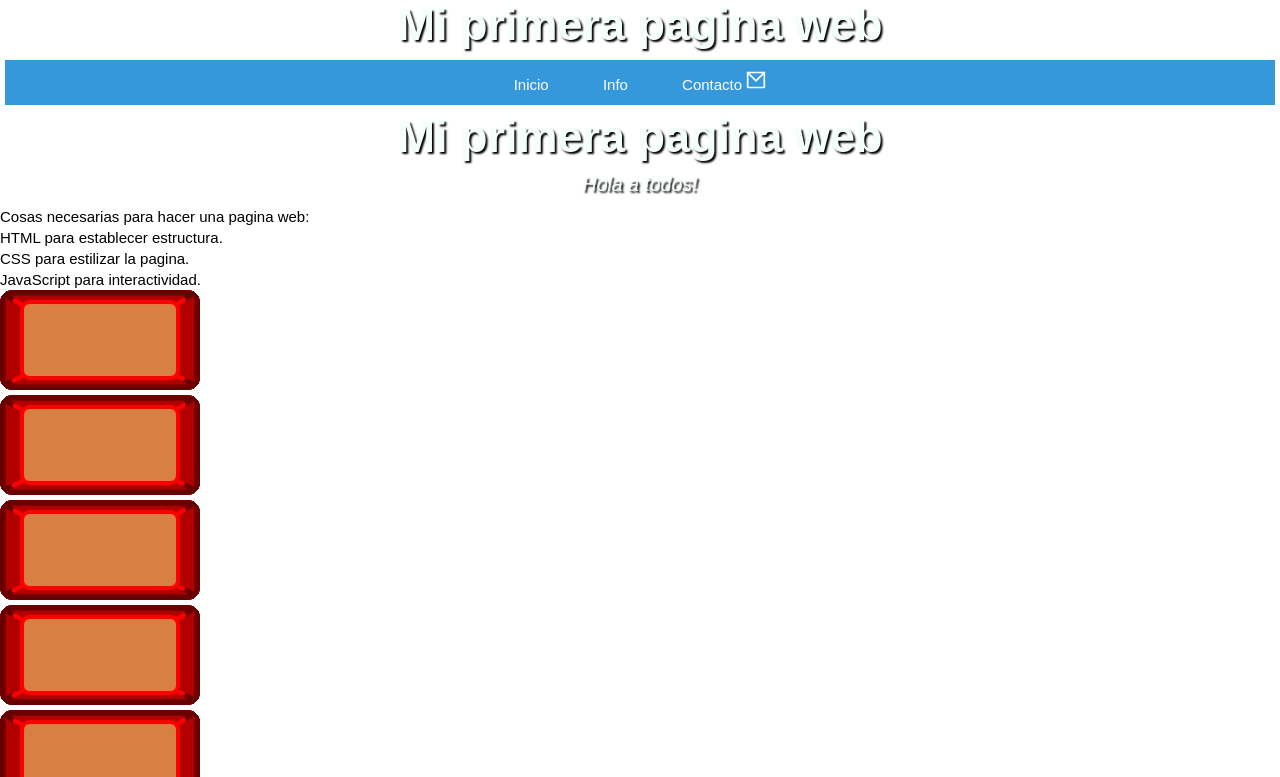
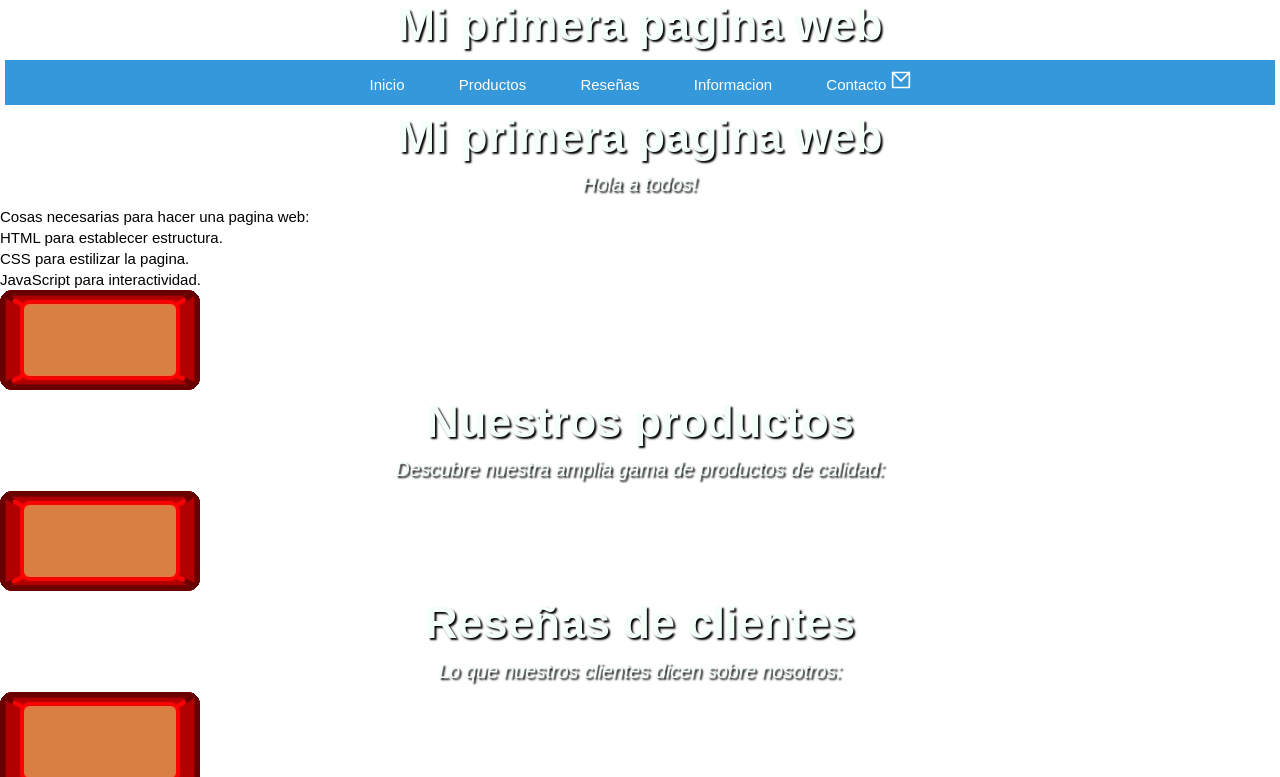
Before and after one commit to 4l4st0r123/Talento_Tech, a plain HTML site: page index.html in a window 1280 px wide. Shown: the part 23-800 px from the top of the page. Drawn offline with Linux system fonts and the light colour scheme.

Commit message:
Added html code

```diff
--- a/index.html
+++ b/index.html
@@ -27,16 +27,10 @@
 
             <nav class="top-nav">
                 <ul class="top-nav-list">
-                    <li class="top-nav-item">
-                        <a href="#home" class="top-nav-link">
-                            Inicio
-                        </a>
-                    </li>
-                    <li class="top-nav-item">
-                        <a href="#about" class="top-nav-link">
-                            Info
-                        </a>
-                    </li>
+                    <li class="top-nav-item"><a href="#home" class="top-nav-link">Inicio</a></li>
+                    <li class="top-nav-item"><a href="#productos" class="top-nav-link">Productos</a></li>
+                    <li class="top-nav-item"><a href="#reviews" class="top-nav-link">Reseñas</a></li>
+                    <li class="top-nav-item"><a href="#about" class="top-nav-link">Informacion</a></li>
                     <li class="top-nav-item">
                         <a href="#contact" class="top-nav-link">
                             Contacto
@@ -67,21 +61,27 @@
             </section>
 
             <section id="productos" class="products-section">
+                <h1>Nuestros productos</h1>
+                <p>Descubre nuestra amplia gama de productos de calidad:</p>
                 <img id="button" src="images/Sample.png" alt="Sample Image" onmousedown="ChangeMouse()" onclick="myFunction('Productos')" >
             </section>
 
             <section id="reviews" class="reviews-section">
+                <h1>Reseñas de clientes</h1>
+                <p>Lo que nuestros clientes dicen sobre nosotros:</p>
                 <img id="button" src="images/Sample.png" alt="Sample Image" onmousedown="ChangeMouse()" onclick="myFunction('Reviews')" >
             </section>
 
             <section id="about" class="hero-section">
+                <h1>Acerca de nosotros</h1>
+                <p>Somos una empresa dedicada a proporcionar soluciones innovadoras.</p>
                 <img id="button" src="images/Sample.png" alt="Sample Image" onmousedown="ChangeMouse()" onclick="myFunction('About')" >
             </section>
 
             <section id="contact" class="hero-section">
-                <img id="button" src="images/Sample.png" alt="Sample Image" onmousedown="ChangeMouse()" onclick="myFunction('Contact')" >
                 <div class="contactos">
                     <h1>Datos de contacto</h1>
+                    <img id="button" src="images/Sample.png" alt="Sample Image" onmousedown="ChangeMouse()" onclick="myFunction('Contact')" >
                     <div class="texto">
                         <p>Visite nuestras redes sociales:</p>
                         <ul>
@@ -102,8 +102,9 @@
             </section>
 
         </main>
-
+        <br>
         <footer>
+                            <img id="button" src="images/Sample.png" alt="Sample Image" onmousedown="ChangeMouse()" onclick="myFunction('Footer')" >
             creditos para <font class="mark">Talento Tech</font>
         </footer>
 
```
